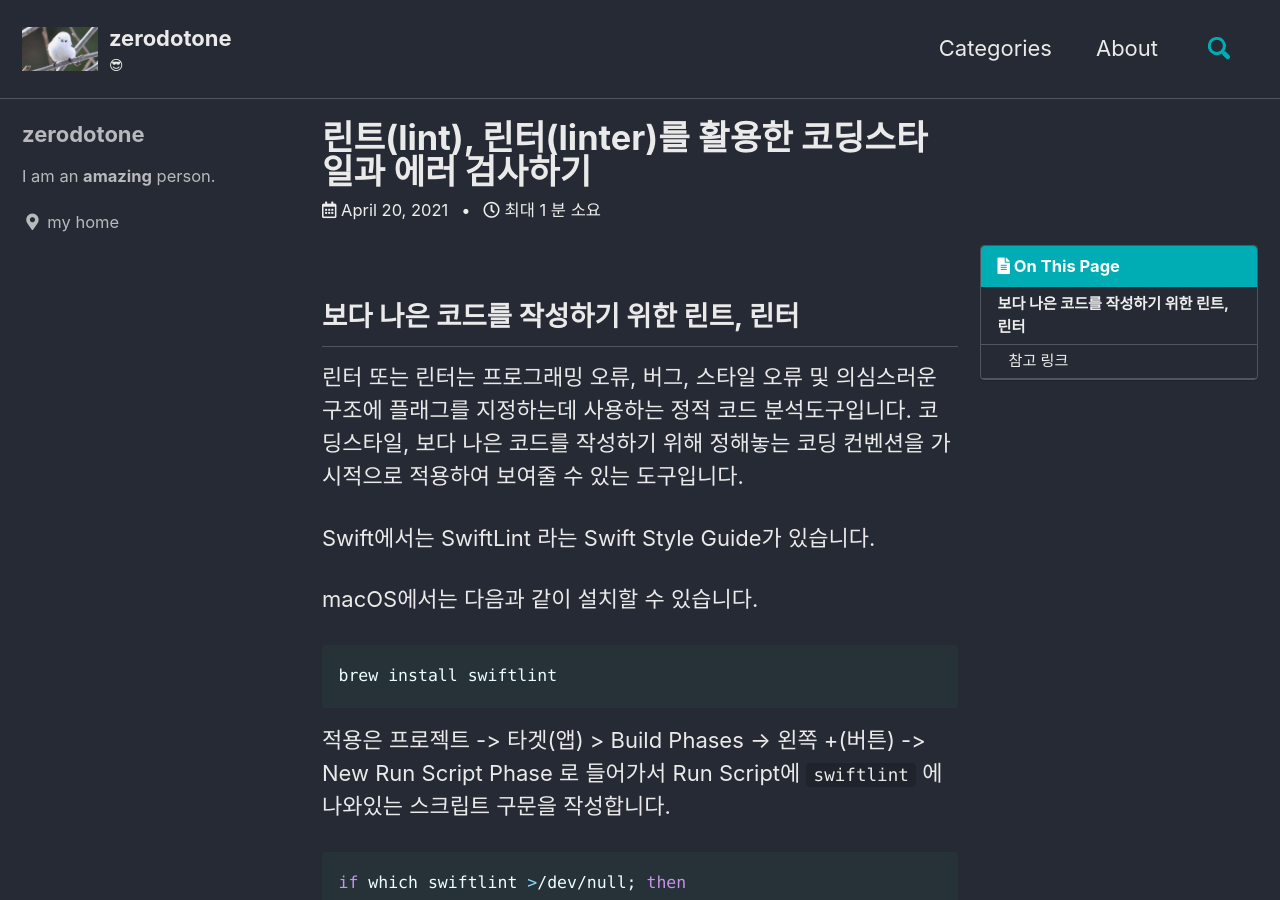
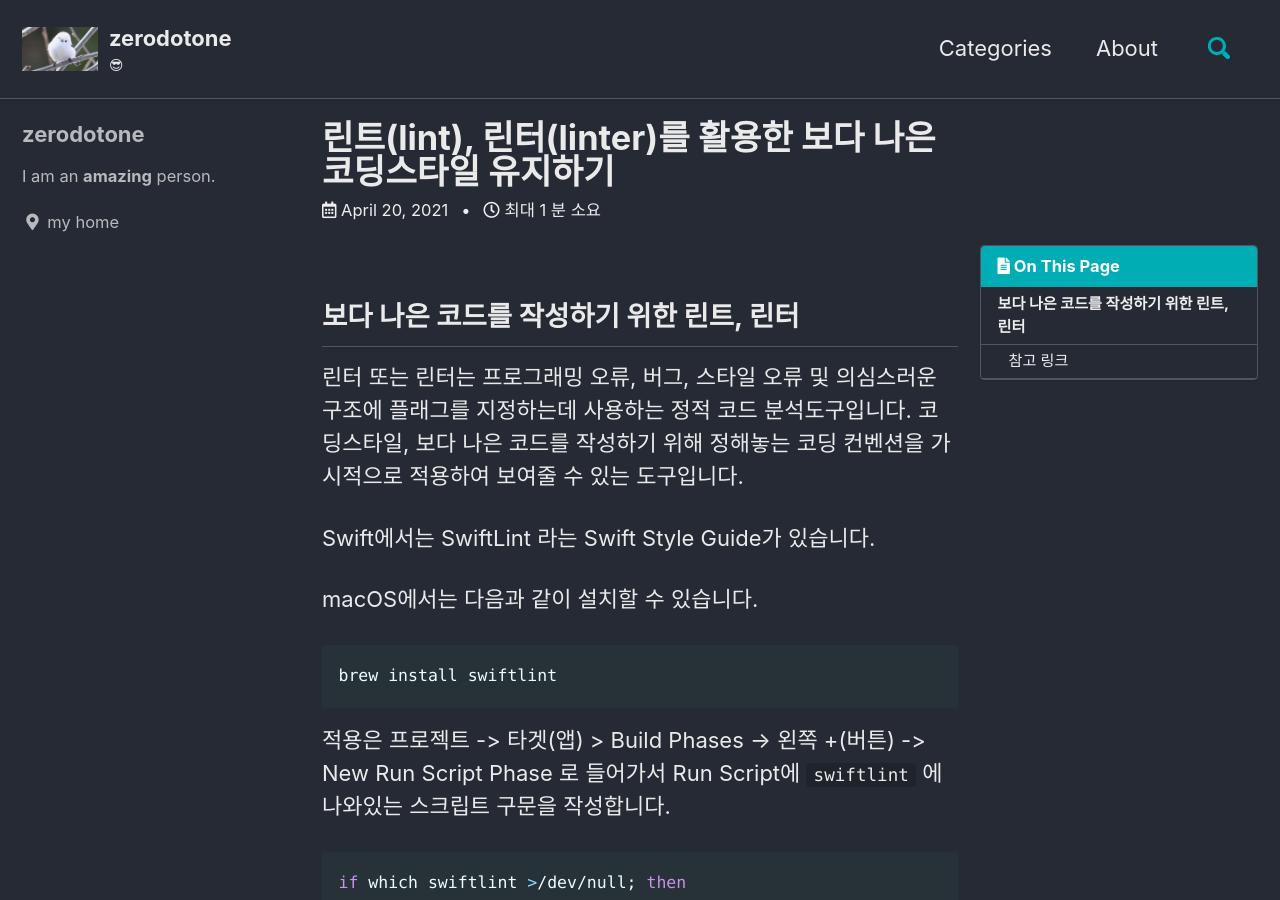
Before and after one commit to zdodev/zdodev.github.io, a Jekyll site: the page built from _posts/2021-04-20-린트(lint),-린터(linter)-를-활용한-보다-나은-코딩스타일-유지하기.md, in a window 1280 px wide and 900 px high. Built offline with Jekyll 4.4.1, drawn with Linux system fonts in a browser that asks for light colours; cached includes are drawn as plain includes.

Commit message:
🖋: 린터, 린트 코딩스타일 제목 변경.

```diff
--- a/_posts/2021-04-20-린트(lint),-린터(linter)-를-활용한-코딩스타일과-에러-검사하기.md
+++ b/_posts/2021-04-20-린트(lint),-린터(linter)-를-활용한-보다-나은-코딩스타일-유지하기.md
@@ -1,5 +1,5 @@
 ---
-title: "린트(lint), 린터(linter)를 활용한 코딩스타일과 에러 검사하기"
+title: "린트(lint), 린터(linter)를 활용한 보다 나은 코딩스타일 유지하기"
 categories:
   - Swift
 last_modified_at: 2021-04-21 00:30:00
```
